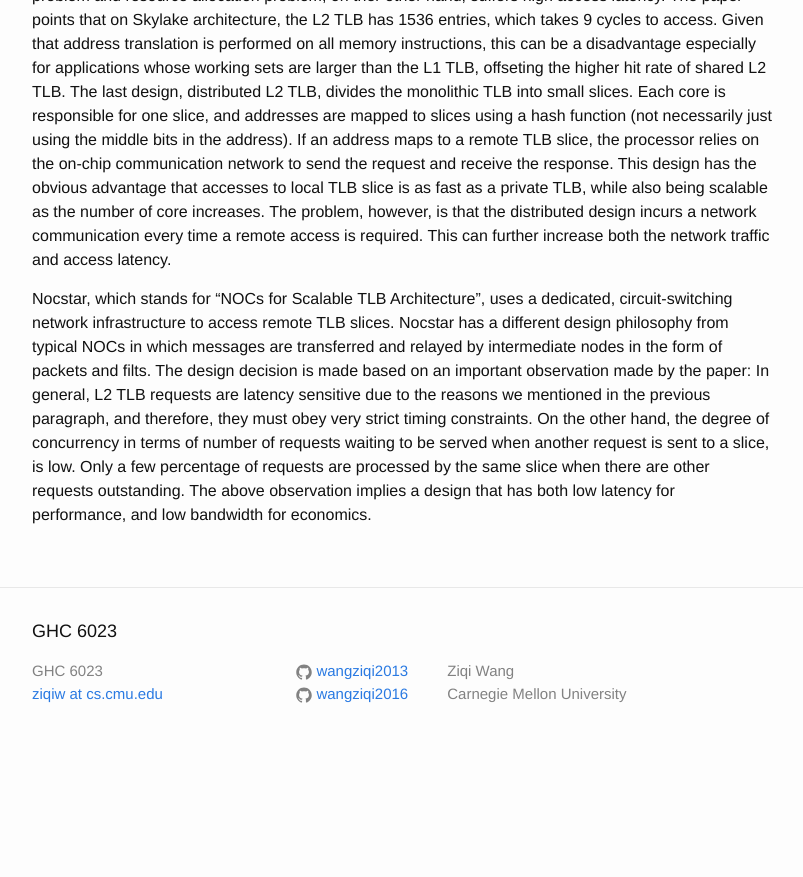
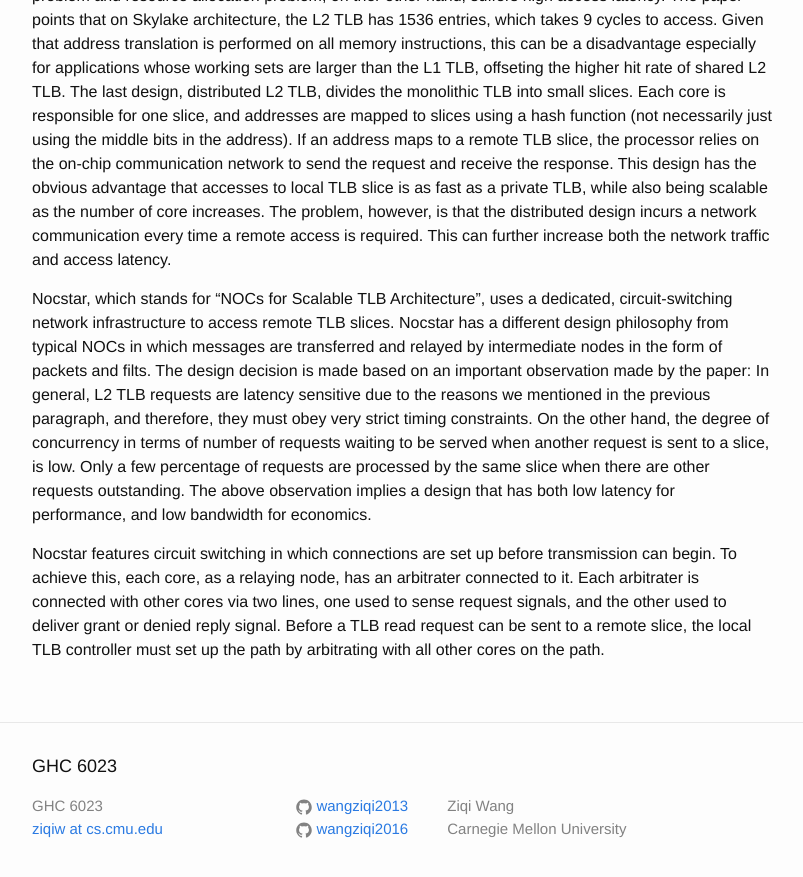
Before and after one commit to wangziqi2013/wangziqi2013.github.io, a Jekyll site: the page built from _posts/2019-08-20-nocstar.markdown, in a window 1280 px wide and 900 px high, scrolled down 883 px. Shown: the top 877 px of the window, without its empty margins (238-1041 px from the left). Built offline with Jekyll 4.4.1, drawn with Linux system fonts in a browser that asks for light colours; before the commit the page ends 1648 px from its top, so only the background shows below that.

Commit message:
Adding arbitrator

```diff
--- a/_posts/2019-08-20-nocstar.markdown
+++ b/_posts/2019-08-20-nocstar.markdown
@@ -46,3 +46,9 @@ previous paragraph, and therefore, they must obey very strict timing constraints
 concurrency in terms of number of requests waiting to be served when another request is sent to a slice, is low. Only a
 few percentage of requests are processed by the same slice when there are other requests outstanding. The above observation
 implies a design that has both low latency for performance, and low bandwidth for economics.
+
+Nocstar features circuit switching in which connections are set up before transmission can begin. To achieve this, each
+core, as a relaying node, has an arbitrater connected to it. Each arbitrater is connected with other cores via two lines,
+one used to sense request signals, and the other used to deliver grant or denied reply signal. Before a TLB read request
+can be sent to a remote slice, the local TLB controller must set up the path by arbitrating with all other cores on the
+path.
```
